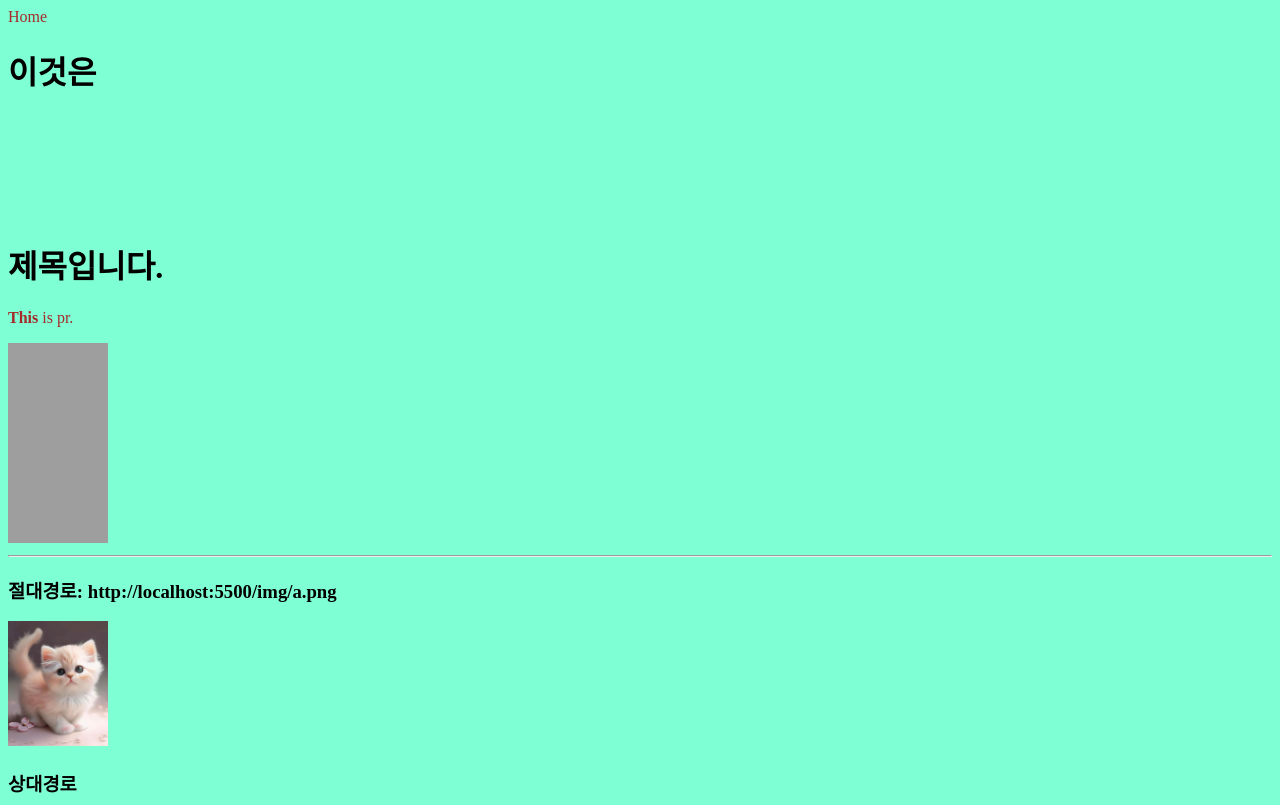
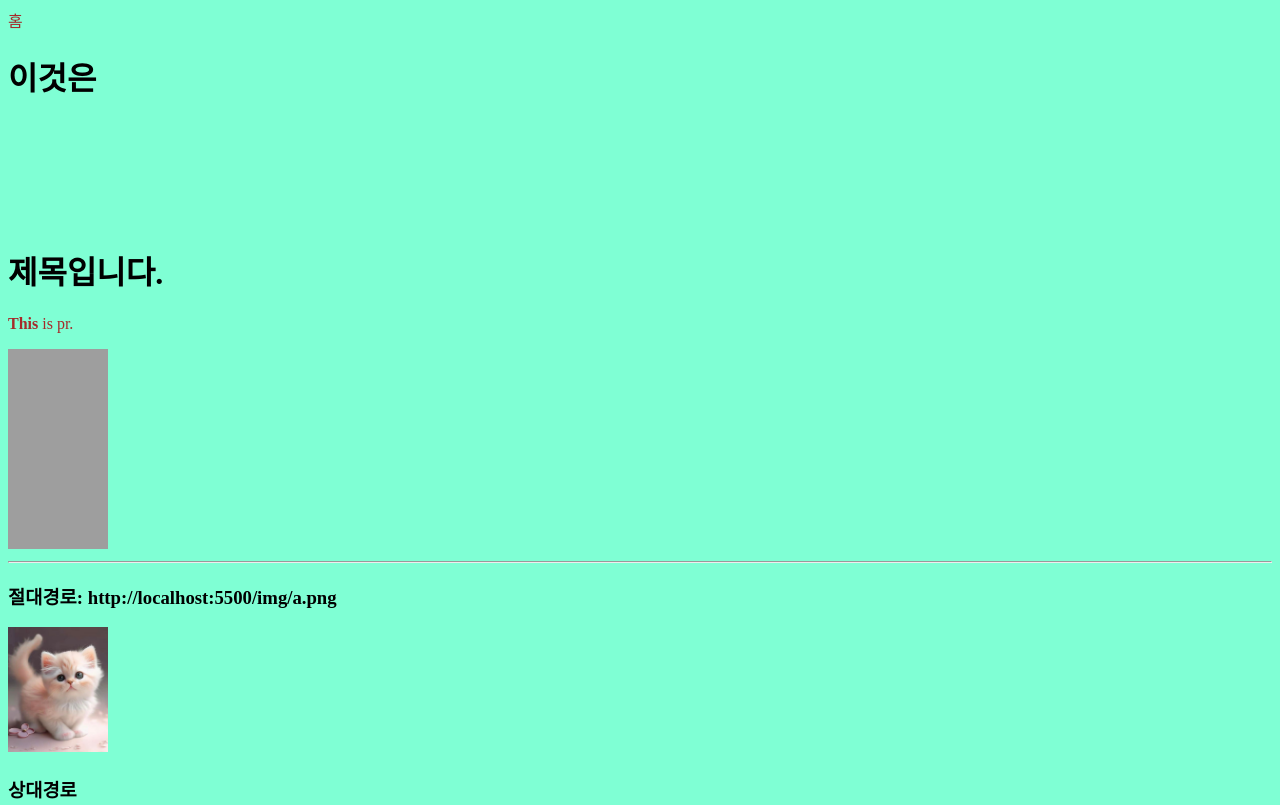
Before and after one commit to pol-27/aws, a plain HTML site: page first.html in a window 1280 px wide. Shown: the top 805 px of the page. Drawn offline with Linux system fonts and the light colour scheme; grey boxes are pictures that could not be loaded.

Commit message:
index.html과 first.html 수정

```diff
--- a/first.html
+++ b/first.html
@@ -14,7 +14,7 @@
         <link rel="stylesheet" href="/css/index.css">
     </head>
     <body>
-        <div><a href="/">Home</a></div>
+        <div><a href="/">홈</a></div>
         <h1>이것은 &nbsp;  &nbsp;  &nbsp;  &nbsp;  &nbsp; <br><br><br><br><br>제목입니다.</h1>
 
         <p lang="en"><a href="second.htm"><b>This</b> is pr.</a></p>
```
Also changed, not shown: index.html (+1 -0 lines).
